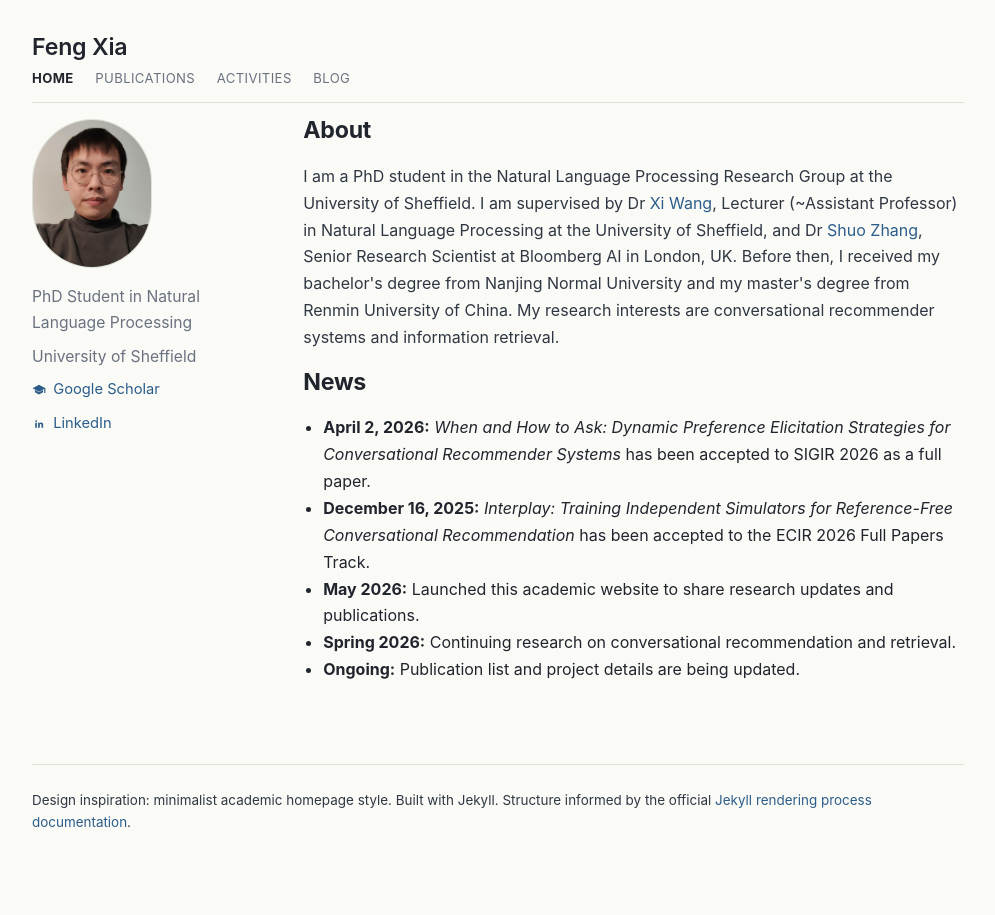
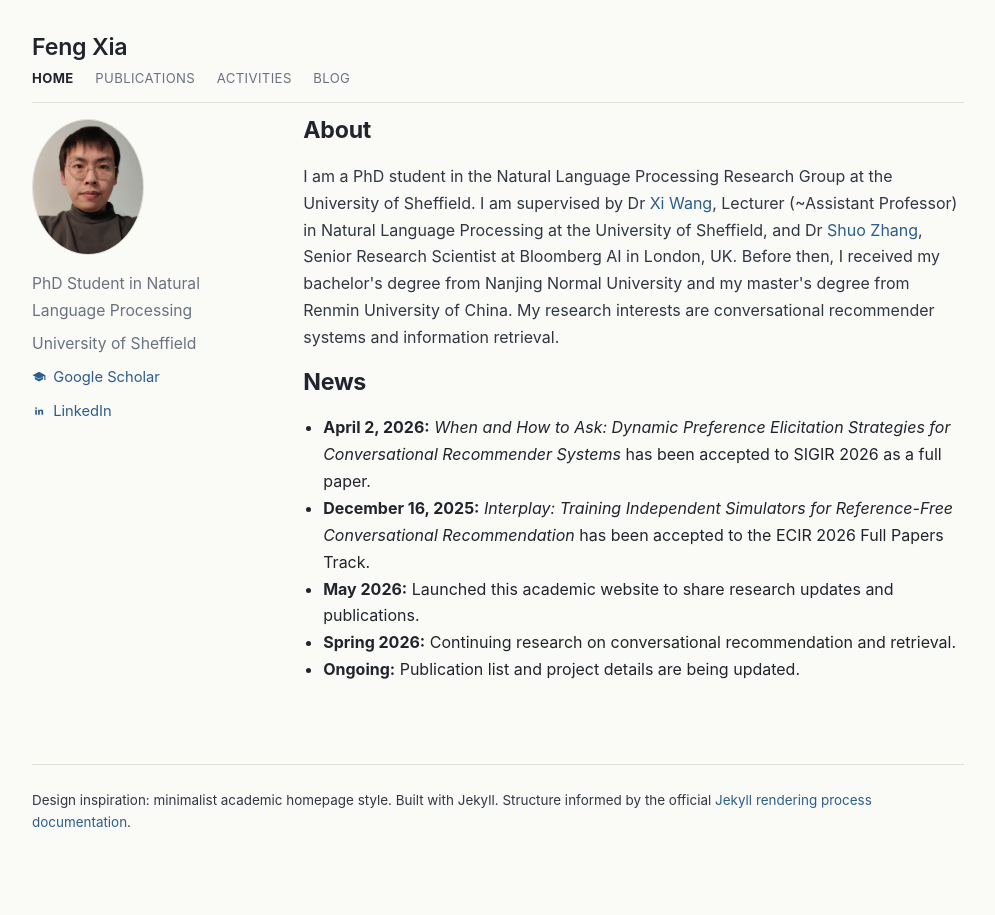
Before and after one commit to juanfacabian/juanfacabian.github.io, a Jekyll site: the page built from index.html, in a window 1280 px wide. Shown: the whole page, without its empty margins (142-1137 px from the left). Built offline with Jekyll 4.4.1, drawn with Linux system fonts in a browser that asks for light colours.

Commit message:
Give homepage portrait an oval frame

```diff
--- a/assets/css/style.css
+++ b/assets/css/style.css
@@ -137,13 +137,14 @@ ul {
 }
 
 .home-portrait {
-  width: 100%;
-  max-width: 120px;
+  width: 112px;
+  height: 136px;
+  max-width: none;
   display: block;
   border: 1px solid var(--border);
   object-fit: cover;
   margin-bottom: 1rem;
-  border-radius: 50% / 42%;
+  border-radius: 50%;
 }
 
 .profile-role,
@@ -218,7 +219,8 @@ ul {
   }
 
   .home-portrait {
-    max-width: 110px;
-    border-radius: 50% / 42%;
+    width: 100px;
+    height: 122px;
+    border-radius: 50%;
   }
 }
```
